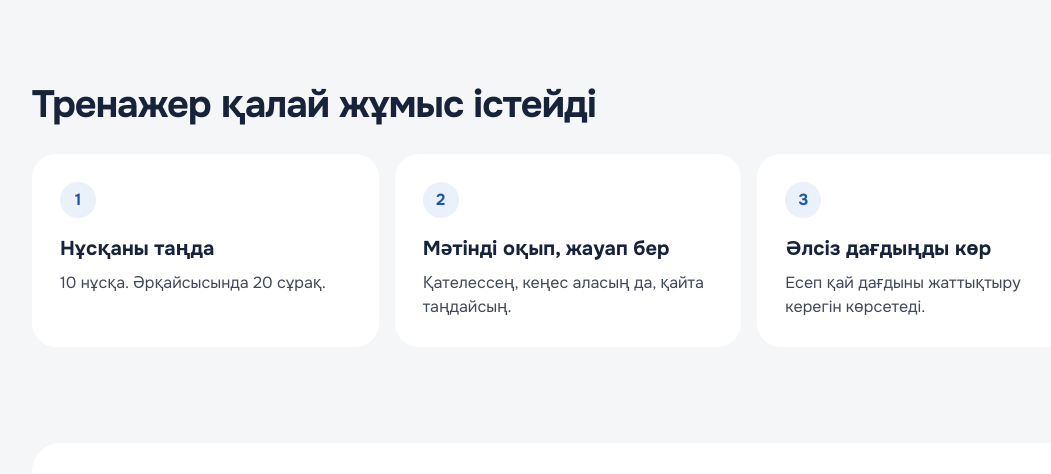
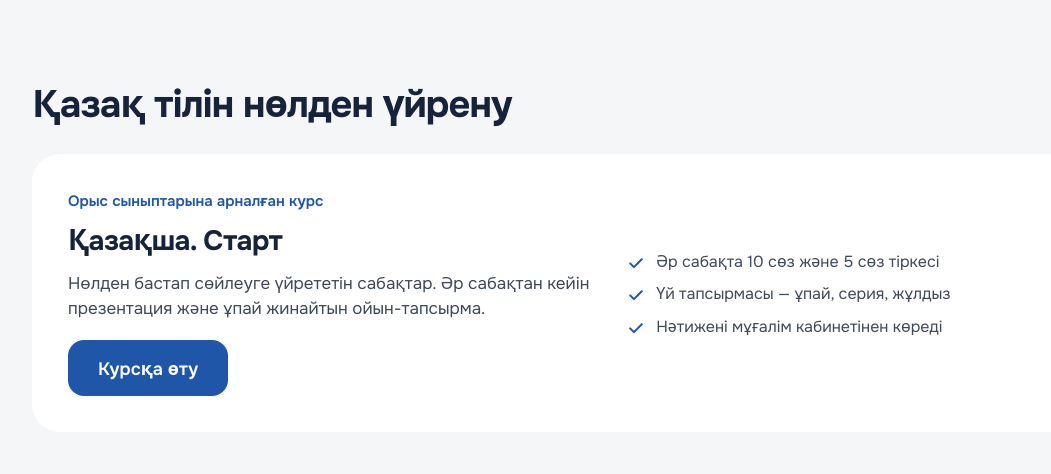
Before and after one commit to sagidoldaq-a11y/tilkz, a plain HTML site: page index.html in a window 1280 px wide. Shown: the part 1267-1741 px from the top of the page, without its empty margins (72-1123 px from the left). Drawn offline with Linux system fonts and the light colour scheme.

Commit message:
Басты бет: «Қазақша. Старт» курсы екі тілде де көрінеді
Co-Authored-By: Claude Opus 5.5 <noreply@anthropic.com>
Claude-Session: https://claude.ai/code/session_01APEKYo29kHp9AaLDeTud9q

```diff
--- a/index.html
+++ b/index.html
@@ -139,6 +139,12 @@ h2{font-size:clamp(28px,3.4vw,38px);letter-spacing:-.025em;line-height:1.1;margi
 .p-course .what{color:var(--accent)}
 .p-course p,.p-course ul{color:var(--ink-2)}
 .p-course li svg{stroke:var(--accent)}
+.p-kz0{background:var(--surface);min-height:0;display:grid;grid-template-columns:minmax(0,1.2fr) minmax(0,1fr);gap:28px;align-items:center}
+.p-kz0 .kz0-main{display:flex;flex-direction:column;gap:14px}
+.p-kz0 .what{color:var(--accent)}
+.p-kz0 p,.p-kz0 ul{color:var(--ink-2)}
+.p-kz0 li svg{stroke:var(--accent)}
+.p-kz0 .btn{margin-top:4px}
 .soon{align-self:flex-start;font-size:13px;font-weight:600;padding:6px 12px;border-radius:999px;background:var(--marker);color:#3A2E00}
 .play{width:64px;height:64px;border-radius:999px;background:var(--accent-soft);display:flex;align-items:center;justify-content:center}
 .play svg{fill:var(--accent)}
@@ -196,7 +202,7 @@ footer{background:var(--deep);color:#FFFFFF}
   .cta-row .btn{flex:1 1 100%}
   .demo{padding:22px;border-radius:24px}
   section.block{padding-bottom:72px}
-  .products,.steps,.more,.teacher{grid-template-columns:minmax(0,1fr)}
+  .products,.steps,.more,.teacher,.p-kz0{grid-template-columns:minmax(0,1fr)}
   .product{padding:28px;min-height:0}
   .product .btn{margin-top:12px;align-self:stretch}
   .teacher{padding:28px}
@@ -290,6 +296,23 @@ footer{background:var(--deep);color:#FFFFFF}
     </div>
   </section>
 
+  <section class="block" aria-labelledby="kzH" id="kz0">
+    <h2 id="kzH" data-t="kzH">Қазақ тілін нөлден үйрену</h2>
+    <article class="product p-kz0">
+      <div class="kz0-main">
+        <span class="what" data-t="kzWhat">Орыс сыныптарына арналған курс</span>
+        <h3>Қазақша. Старт</h3>
+        <p data-t="kzP">Нөлден бастап сөйлеуге үйрететін сабақтар. Әр сабақтан кейін презентация және ұпай жинайтын ойын-тапсырма.</p>
+        <a class="btn" href="kz0/" data-t="kzGo">Курсқа өту</a>
+      </div>
+      <ul>
+        <li><svg width="20" height="20" viewBox="0 0 24 24" fill="none" stroke-width="2.4" stroke-linecap="round" stroke-linejoin="round" aria-hidden="true"><path d="M5 12.5l4.5 4.5L19 7.5"/></svg><span data-t="kz1">Әр сабақта 10 сөз және 5 сөз тіркесі</span></li>
+        <li><svg width="20" height="20" viewBox="0 0 24 24" fill="none" stroke-width="2.4" stroke-linecap="round" stroke-linejoin="round" aria-hidden="true"><path d="M5 12.5l4.5 4.5L19 7.5"/></svg><span data-t="kz2">Үй тапсырмасы — ұпай, серия, жұлдыз</span></li>
+        <li><svg width="20" height="20" viewBox="0 0 24 24" fill="none" stroke-width="2.4" stroke-linecap="round" stroke-linejoin="round" aria-hidden="true"><path d="M5 12.5l4.5 4.5L19 7.5"/></svg><span data-t="kz3">Нәтижені мұғалім кабинетінен көреді</span></li>
+      </ul>
+    </article>
+  </section>
+
   <section class="block" aria-labelledby="howH">
     <h2 id="howH" data-t="howH">Тренажер қалай жұмыс істейді</h2>
     <ol class="steps">
@@ -318,7 +341,6 @@ footer{background:var(--deep);color:#FFFFFF}
   <section class="block" aria-labelledby="moreH">
     <h2 id="moreH" data-t="moreH">Тағы не бар</h2>
     <div class="more">
-      <a class="row" href="kz0/" data-only="ru" hidden><svg class="ic" width="28" height="28" viewBox="0 0 24 24" fill="none" stroke-width="1.8" stroke-linecap="round" stroke-linejoin="round" aria-hidden="true"><path d="M4 19V6a2 2 0 0 1 2-2h12v15H6a2 2 0 0 0-2 2z"/><path d="M8 8h6M8 12h4"/></svg><div><b>Қазақша. Старт</b><span>Казахский для русских классов: уроки и задания-игры</span></div><svg class="go" width="20" height="20" viewBox="0 0 24 24" fill="none" stroke-width="2" stroke-linecap="round" stroke-linejoin="round" aria-hidden="true"><path d="M9 6l6 6-6 6"/></svg></a>
       <a class="row" href="gov/"><svg class="ic" width="28" height="28" viewBox="0 0 24 24" fill="none" stroke-width="1.8" stroke-linecap="round" stroke-linejoin="round" aria-hidden="true"><path d="M4 18h16M5 18V10M9.5 18V10M14.5 18V10M19 18V10M3 10l9-6 9 6z"/></svg><div><b data-t="m1">Мемлекеттік қызметтегі қазақ тілі</b><span data-t="m1p">Онлайн-тренажер</span></div><svg class="go" width="20" height="20" viewBox="0 0 24 24" fill="none" stroke-width="2" stroke-linecap="round" stroke-linejoin="round" aria-hidden="true"><path d="M9 6l6 6-6 6"/></svg></a>
       <a class="row wa" data-wa="waKid" href="https://wa.me/77082141226" target="_blank" rel="noopener"><svg class="ic" width="28" height="28" viewBox="0 0 24 24" fill="none" stroke-width="1.8" stroke-linecap="round" stroke-linejoin="round" aria-hidden="true"><path d="M3 8l9-4 9 4-9 4-9-4z"/><path d="M7 10v5c0 1.5 2.2 3 5 3s5-1.5 5-3v-5"/></svg><div><b data-t="m2">Оқушыға жеке сабақ</b><span data-t="m2p">5–11 сынып. Онлайн.</span></div><svg class="go" width="20" height="20" viewBox="0 0 24 24" fill="none" stroke-width="2" stroke-linecap="round" stroke-linejoin="round" aria-hidden="true"><path d="M9 6l6 6-6 6"/></svg></a>
       <a class="row wa" data-wa="waAdult" href="https://wa.me/77082141226" target="_blank" rel="noopener"><svg class="ic" width="28" height="28" viewBox="0 0 24 24" fill="none" stroke-width="1.8" stroke-linecap="round" stroke-linejoin="round" aria-hidden="true"><circle cx="12" cy="8" r="4"/><path d="M4 21c0-4 3.6-7 8-7s8 3 8 7"/></svg><div><b data-t="m3">Ересекке сабақ</b><span data-t="m3p">Жалпы және іскерлік қазақ тілі.</span></div><svg class="go" width="20" height="20" viewBox="0 0 24 24" fill="none" stroke-width="2" stroke-linecap="round" stroke-linejoin="round" aria-hidden="true"><path d="M9 6l6 6-6 6"/></svg></a>
@@ -366,6 +388,7 @@ const T={
   dTry:"Қазір байқап көр",dSkill:"Астарлы ойды түсіндіру",dHint:"Жауапты таңда.",dNo:"Дұрыс емес. Мәтінге қайта қара: атақ қашан келді?",dYes:"Дұрыс. Атақ соғыстан алпыс жыл өткен соң келді. Дәлелі мәтінде белгіленді.",dGo:"Толық тестке өту",
   prodH:"Дайындықтың екі жолы",tWhat:"Онлайн-тренажер",tP:"Емтихан форматындағы мәтіндер мен 20 сұрақ.",t1:"Қате жауапқа кеңес, екінші мүмкіндік",t2:"Әр жауаптың түсіндірмесі мен мәтіннен дәлелі",t3:"Соңында дағдылар бойынша есеп",tGo:"Тестті бастау",
   soon:"Жақында",cWhat:"Видео-курс",cP:"Қазбек Сағидолданың видео-сабақтары. Курс ашылған күні хабар аласыз.",cGo:"Ашылғанда хабарлау",
+  kzH:"Қазақ тілін нөлден үйрену",kzWhat:"Орыс сыныптарына арналған курс",kzP:"Нөлден бастап сөйлеуге үйрететін сабақтар. Әр сабақтан кейін презентация және ұпай жинайтын ойын-тапсырма.",kz1:"Әр сабақта 10 сөз және 5 сөз тіркесі",kz2:"Үй тапсырмасы — ұпай, серия, жұлдыз",kz3:"Нәтижені мұғалім кабинетінен көреді",kzGo:"Курсқа өту",
   howH:"Тренажер қалай жұмыс істейді",s1:"Нұсқаны таңда",s1p:"10 нұсқа. Әрқайсысында 20 сұрақ.",s2:"Мәтінді оқып, жауап бер",s2p:"Қателессең, кеңес аласың да, қайта таңдайсың.",s3:"Әлсіз дағдыңды көр",s3p:"Есеп қай дағдыны жаттықтыру керегін көрсетеді.",
   name:"Қазбек Сағидолда",role:"Қазақ тілі мен әдебиеті мұғалімі",st1:"10+ жыл",st1p:"сабақ береді",st2p:"оқушы НЗМ мен БИЛ-ге дайындалды",st3:"2 курс",st3p:"авторы",schools:"Жұмыс істеген мектептері:",
   moreH:"Тағы не бар",m1:"Мемлекеттік қызметтегі қазақ тілі",m1p:"Онлайн-тренажер",m2:"Оқушыға жеке сабақ",m2p:"5–11 сынып. Онлайн.",m3:"Ересекке сабақ",m3p:"Жалпы және іскерлік қазақ тілі.",m4:"Компанияға оқыту",m4p:"Іскерлік хат, құжат жүргізу.",
@@ -379,6 +402,7 @@ const T={
   dTry:"Попробуй прямо сейчас",dSkill:"Понимание подтекста",dHint:"Выбери ответ.",dNo:"Неверно. Посмотри в текст ещё раз: когда пришло звание?",dYes:"Верно. Звание пришло через шестьдесят лет после войны. Доказательство выделено в тексте.",dGo:"Перейти к полному тесту",
   prodH:"Два способа подготовки",tWhat:"Онлайн-тренажёр",tP:"Тексты и 20 вопросов в формате экзамена.",t1:"Подсказка после ошибки и вторая попытка",t2:"Объяснение и доказательство из текста к каждому ответу",t3:"В конце — отчёт по навыкам",tGo:"Начать тест",
   soon:"Скоро",cWhat:"Видеокурс",cP:"Видеоуроки Казбека Сагидолды. Сообщим в день открытия курса.",cGo:"Сообщить об открытии",
+  kzH:"Казахский язык с нуля",kzWhat:"Курс для русских классов",kzP:"Уроки, которые с нуля учат говорить по-казахски. После каждого урока — презентация и домашнее задание-игра с очками.",kz1:"В каждом уроке 10 слов и 5 фраз",kz2:"Домашнее задание — очки, серии, звёзды",kz3:"Учитель видит результаты в своём кабинете",kzGo:"Перейти к курсу",
   howH:"Как работает тренажёр",s1:"Выбери вариант",s1p:"10 вариантов. В каждом 20 вопросов.",s2:"Прочитай текст и ответь",s2p:"Ошибся — получишь подсказку и выберешь ещё раз.",s3:"Увидь слабый навык",s3p:"Отчёт покажет, какой навык нужно тренировать.",
   name:"Казбек Сагидолда",role:"Учитель казахского языка и литературы",st1:"10+ лет",st1p:"преподаёт",st2p:"учеников подготовлены к НИШ и БИЛ",st3:"2 курса",st3p:"автор",schools:"Работал в школах:",
   moreH:"Что ещё есть",m1:"Казахский язык на государственной службе",m1p:"Онлайн-тренажёр",m2:"Индивидуальные занятия школьникам",m2p:"5–11 класс. Онлайн.",m3:"Занятия для взрослых",m3p:"Общий и деловой казахский.",m4:"Обучение для компаний",m4p:"Деловая переписка, делопроизводство.",
```
Also changed, not shown: web/home.html (+26 -2 lines).
